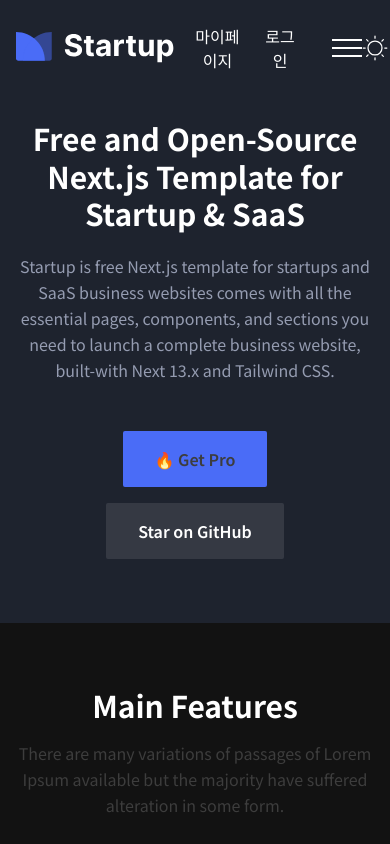
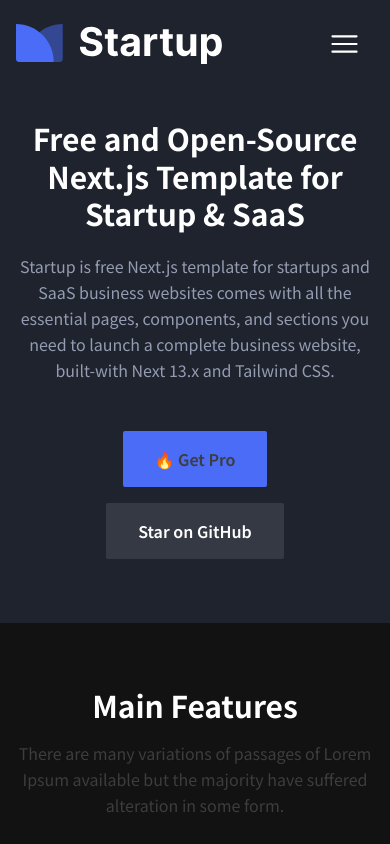
Before and after one commit to hyun1010/yum-yum, a Next.js app: page / in a window 390 px wide. Shown: the top 844 px of the page. Built offline with nearby package versions, Linux system fonts and the light colour scheme.

Commit message:
mod: 스타일 변경

```diff
--- /dev/null
+++ b/src/features/searchBar/index.ts
@@ -0,0 +1 @@
+export { default as SearchBar } from './ui/SearchBar';
--- /dev/null
+++ b/src/features/searchBar/ui/SearchBar.tsx
@@ -0,0 +1,9 @@
+import { CiSearch } from 'react-icons/ci';
+
+export default function SearchBar() {
+  return (
+    <div>
+      <CiSearch size={25} />
+    </div>
+  );
+}
--- a/src/shared/ui/Logo/index.tsx
+++ b/src/shared/ui/Logo/index.tsx
@@ -1,6 +1,5 @@
 import Image from 'next/image';
 import Link from 'next/link';
-import React from 'react';
 import { twMerge } from 'tailwind-merge';
 
 export default function Logo({ className }: { className?: string }) {
--- a/src/widgets/layout/ui/Account.tsx
+++ b/src/widgets/layout/ui/Account.tsx
@@ -1,20 +1,26 @@
 import { RoutingButton } from '@/src/features/routingButton';
+import { PiUserLight } from 'react-icons/pi';
 
 export default function Account() {
   return (
-    <div className="flex items-center justify-end pr-16 lg:pr-0 gap-5">
+    <div className="relative inline-block group">
+      <PiUserLight size={25} className="cursor-pointer" />
+      <ul className="invisible absolute left-1/2 -translate-x-1/2 mt-2 w-40 rounded-lg bg-white shadow-lg opacity-0 transition-all group-hover:visible group-hover:opacity-100 dark:bg-gray-800">
+        <li>
           <RoutingButton
             type="onlyLabel"
             href="/signin"
             label="마이페이지"
-        labelStyle={'text-gray-700 text-md dark:text-white'}
+            labelStyle="block w-full px-4 py-2 text-gray-700 text-md dark:text-white hover:bg-gray-100 dark:hover:bg-gray-700"
           />
           <RoutingButton
             type="onlyLabel"
             href="/signup"
             label="로그인"
-        labelStyle={'text-gray-700 text-md dark:text-white'}
+            labelStyle="block w-full px-4 py-2 text-gray-700 text-md dark:text-white hover:bg-gray-100 dark:hover:bg-gray-700"
           />
+        </li>
+      </ul>
     </div>
   );
 }
--- a/src/widgets/layout/ui/Header.tsx
+++ b/src/widgets/layout/ui/Header.tsx
@@ -1,4 +1,5 @@
 'use client';
+import { SearchBar } from '@/src/features/searchBar';
 import { ThemeToggle } from '@/src/features/themeToggle';
 import { Logo } from '@/src/shared/ui';
 import classNames from 'classnames';
@@ -36,10 +37,13 @@
     >
       <div className="container">
         <div className="relative -mx-4 flex items-center justify-between">
-          <Logo />
+          <Logo className="py-6 lg:py-8" />
           <NavBar />
-          <Account />
-          <ThemeToggle />
+          <div className="items-center justify-center gap-3 hidden lg:flex">
+            <SearchBar />
+            <Account />
+            <ThemeToggle />
+          </div>
         </div>
       </div>
     </header>
--- a/src/widgets/layout/ui/NavBar.tsx
+++ b/src/widgets/layout/ui/NavBar.tsx
@@ -1,7 +1,8 @@
+import classNames from 'classnames';
 import Link from 'next/link';
-import React, { useState } from 'react';
 import { usePathname } from 'next/navigation';
-import classNames from 'classnames';
+import { useState } from 'react';
+import { HiBars3 } from 'react-icons/hi2';
 import menuData from '../constants/menu';
 
 export default function NavBar() {
@@ -29,24 +30,7 @@
         aria-label="Mobile Menu"
         className="absolute right-4 top-1/2 block translate-y-[-50%] rounded-lg px-3 py-[6px] ring-primary focus:ring-2 lg:hidden"
       >
-        <span
-          className={classNames(
-            `relative my-1.5 block h-0.5 w-[30px] bg-black transition-all duration-300 dark:bg-white`,
-            { 'top-[7px] rotate-45': navbarOpen }
-          )}
-        />
-        <span
-          className={classNames(
-            `relative my-1.5 block h-0.5 w-[30px] bg-black transition-all duration-300 dark:bg-white`,
-            { 'opacity-0': navbarOpen }
-          )}
-        />
-        <span
-          className={classNames(
-            `relative my-1.5 block h-0.5 w-[30px] bg-black transition-all duration-300 dark:bg-white`,
-            { 'top-[-8px] -rotate-45': navbarOpen }
-          )}
-        />
+        <HiBars3 size={35} />
       </button>
       <nav
         id="navbarCollapse"
```
Lines whose indentation alone changed are shown as unchanged.
